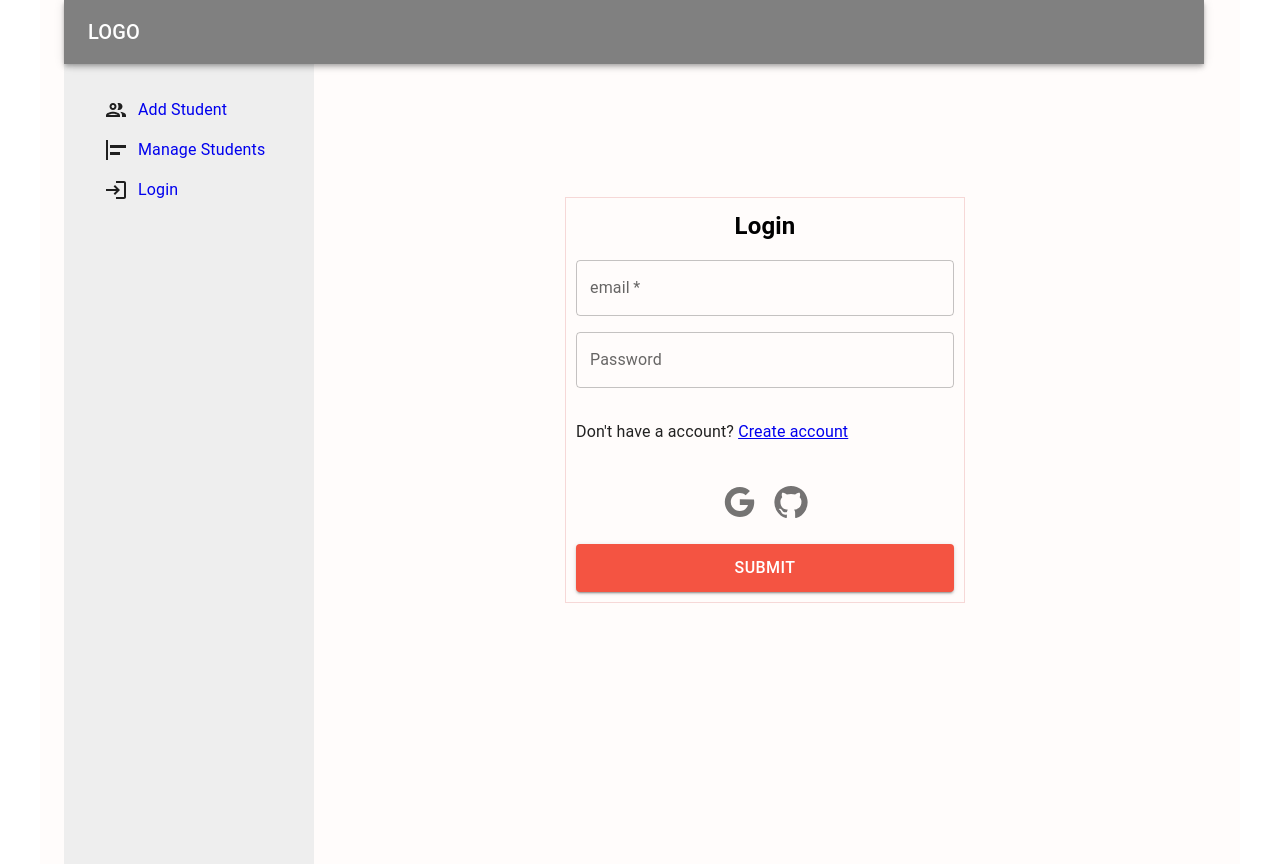
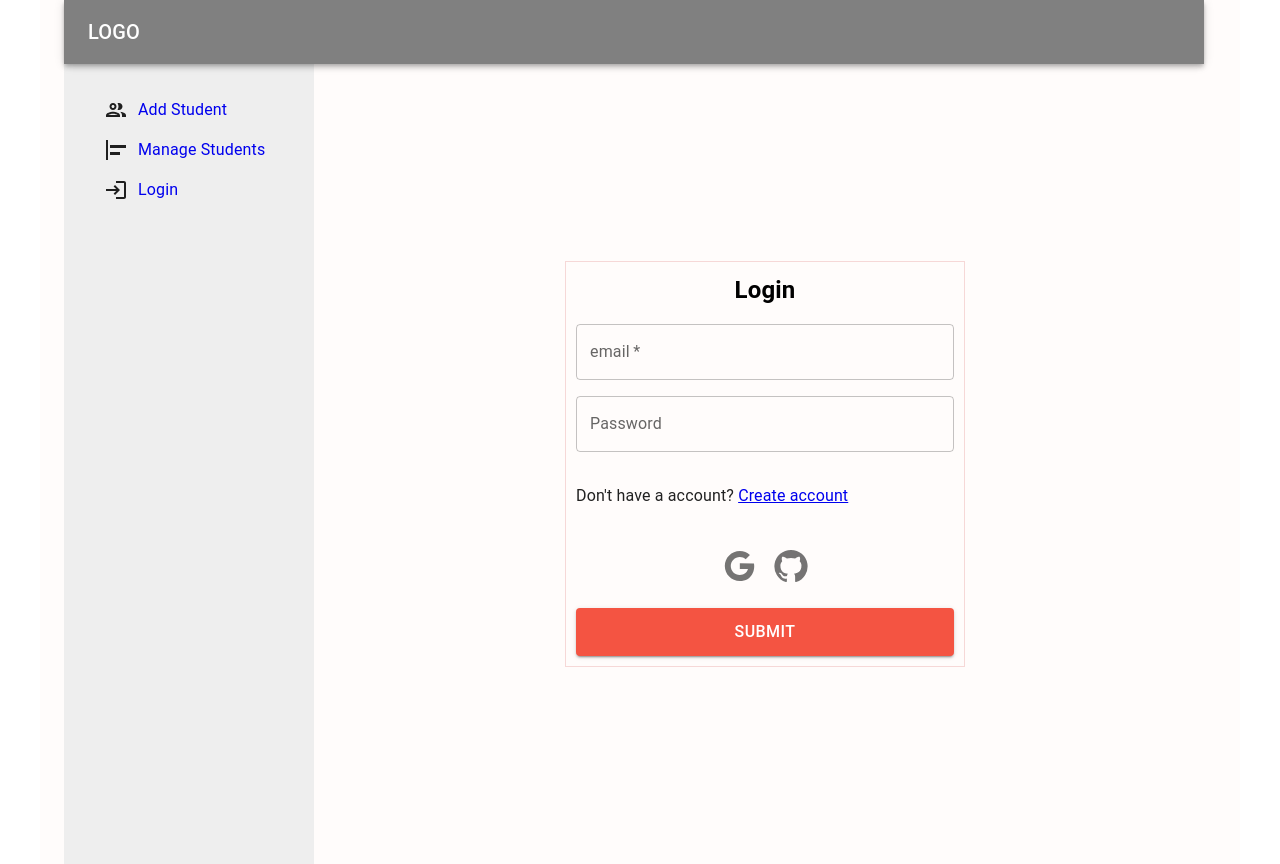
Before and after one commit to mdismail645221/evaluation-assignment-client, a React (Create React App) app: page /login in a window 1280 px wide. Built offline with nearby package versions, Linux system fonts and the light colour scheme; no server answers.

Commit message:
deleted method added managecomponents

```diff
--- a/src/components/Login/Login.js
+++ b/src/components/Login/Login.js
@@ -69,7 +69,9 @@ const Login = () => {
     }
 
     return (
-        <LOGIN>
+        <LOGIN sx={{
+            marginTop: '4rem'
+        }}>
             <form onSubmit={handleSubmit}>
                 <Stack spacing={2} sx={{
                     background: '#FFFCFB',
--- a/src/components/ManageStudent/ManageStudent.js
+++ b/src/components/ManageStudent/ManageStudent.js
@@ -5,6 +5,7 @@ import React, { useEffect, useState } from 'react';
 import RemoveRedEyeOutlinedIcon from '@mui/icons-material/RemoveRedEyeOutlined';
 import ModeOutlinedIcon from '@mui/icons-material/ModeOutlined';
 import DeleteForeverOutlinedIcon from '@mui/icons-material/DeleteForeverOutlined';
+import { toast } from 'react-hot-toast';
 
 const ManageStudent = () => {
 
@@ -18,6 +19,25 @@ const ManageStudent = () => {
     }, [])
 
     console.log(students)
+
+
+
+
+
+    // specific student delete method
+    const deleteStudent = (student) => {
+        console.log(student._id)
+        fetch(`http://localhost:5000/deleteStudent/${student._id}`, {
+            method: 'DELETE'
+        })
+            .then(res => res.json())
+            .then(data => {
+                if (data.acknowledged > 0) {
+
+                }
+            })
+    }
+
 
 
     return (
@@ -56,18 +76,21 @@ const ManageStudent = () => {
                                 <TableCell >{`${student?.firstName} ${student?.middleName} ${student?.lastName}`}</TableCell>
                                 <TableCell>{student?.classes}</TableCell>
                                 <TableCell>{student?.rollNumber}</TableCell>
+                                {/* view button */}
                                 <TableCell>
                                     <IconButton sx={{ color: '#F4503E' }}>
                                         <RemoveRedEyeOutlinedIcon />
                                     </IconButton>
                                 </TableCell>
+                                {/* edit button ==> */}
                                 <TableCell>
                                     <IconButton sx={{ color: '#F4503E' }}>
                                         <ModeOutlinedIcon />
                                     </IconButton>
                                 </TableCell>
-                                <TableCell>
-                                    <IconButton sx={{ color: '#F4503E' }}>
+                                {/* delete button ==> */}
+                                <TableCell >
+                                    <IconButton onClick={() => deleteStudent(student)} sx={{ color: '#F4503E' }}>
                                         <DeleteForeverOutlinedIcon />
                                     </IconButton>
                                 </TableCell>
--- a/src/index.js
+++ b/src/index.js
@@ -4,7 +4,7 @@ import './index.css';
 import App from './App';
 import reportWebVitals from './reportWebVitals';
 import AuthProvider from './context/AuthProvider';
-import { ToastBar } from 'react-hot-toast';
+// import { ToastBar } from 'react-hot-toast';
 
 const root = ReactDOM.createRoot(document.getElementById('root'));
 root.render(
```
